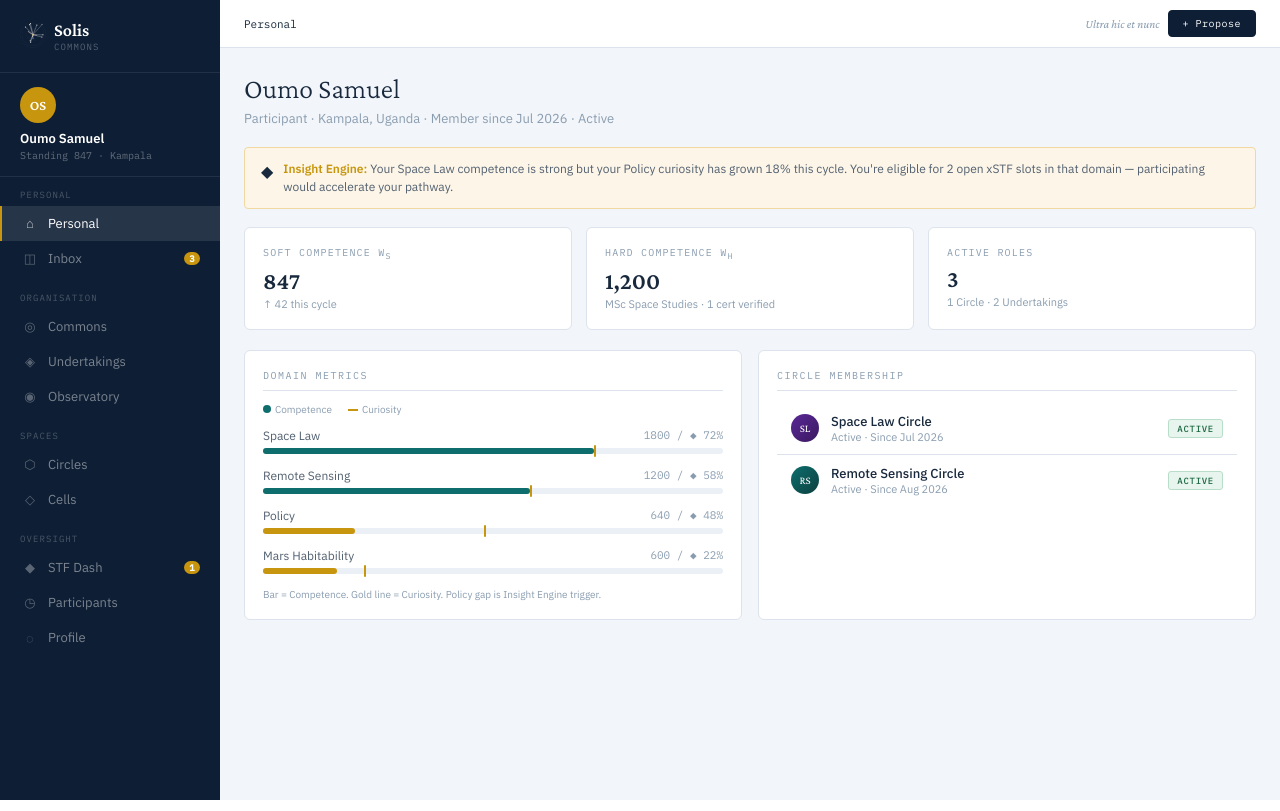
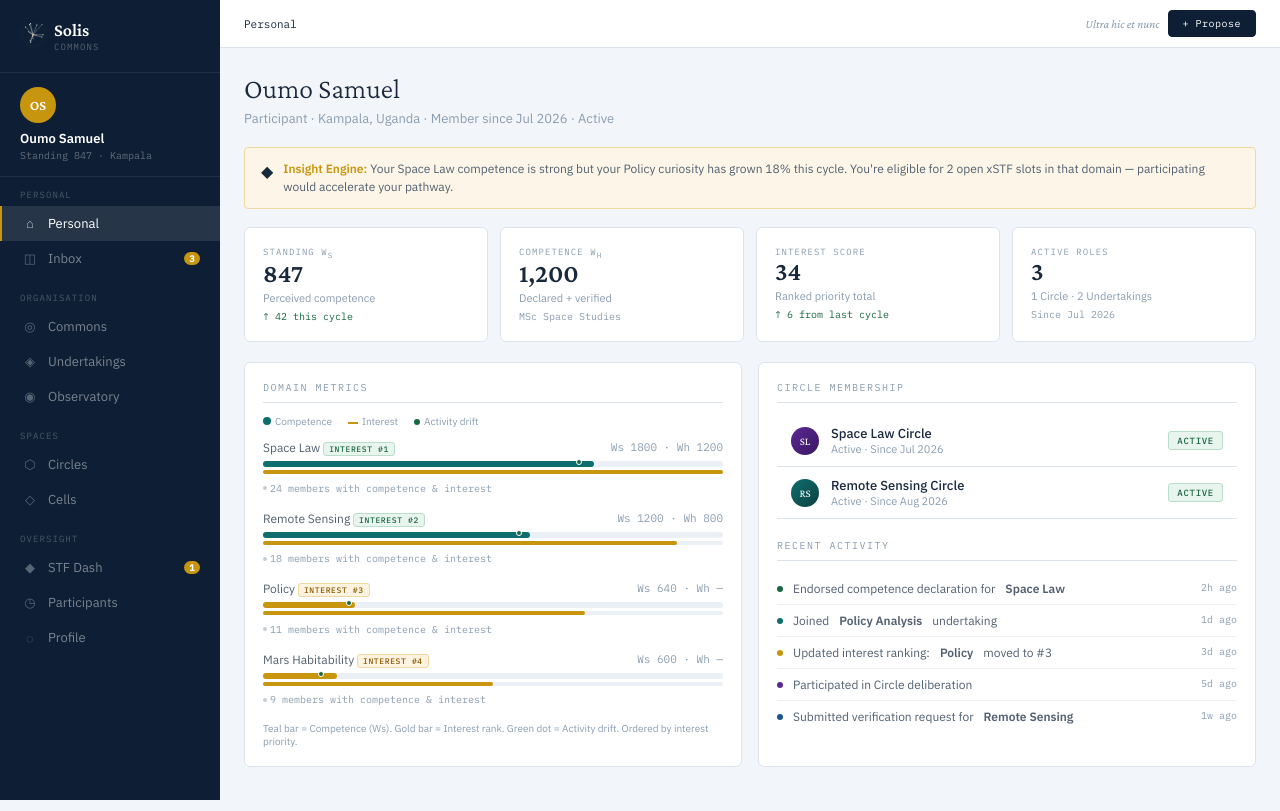
Before and after one commit to oumo-os/solis, a PHP site: page /platform/ in a window 1280 px wide. Run offline with PHP 8.4, Linux system fonts and the light colour scheme; some web fonts are replaced.

Commit message:
Platform metrics: interest ranking, dual domain bars, activity tracking, richer profile

```diff
--- a/platform/css/platform.css
+++ b/platform/css/platform.css
@@ -81,6 +81,7 @@ body{font-family:var(--sans);background:var(--bg);color:var(--text);min-height:1
 /* ── Layout ── */
 .g2{display:grid;grid-template-columns:1fr 1fr;gap:16px;margin-bottom:20px}
 .g3{display:grid;grid-template-columns:1fr 1fr 1fr;gap:14px;margin-bottom:20px}
+.g4{display:grid;grid-template-columns:1fr 1fr 1fr 1fr;gap:12px;margin-bottom:20px}
 .container{max-width:840px}
 .row{display:flex;gap:20px}
 .col{flex:1;min-width:0}
@@ -136,6 +137,35 @@ body{font-family:var(--sans);background:var(--bg);color:var(--text);min-height:1
 .bar-lgd{display:flex;gap:16px;margin-bottom:12px;font-size:10px;color:var(--text-tertiary);align-items:center}
 .lgd-dot{width:8px;height:8px;border-radius:50%;display:inline-block;margin-right:4px}
 .lgd-line{width:10px;height:2px;background:var(--gold);display:inline-block;margin-right:4px;vertical-align:middle}
+.bar-row-multi{margin-bottom:16px}
+.bar-dual{display:flex;flex-direction:column;gap:3px}
+.bar-trk-interest{height:4px;background:var(--border-subtle);border-radius:2px;position:relative}
+.bar-fill-interest{height:100%;border-radius:2px;background:var(--gold);transition:width .6s ease}
+.drift-marker{position:absolute;top:-2px;width:6px;height:6px;border-radius:50%;background:var(--green);border:1.5px solid var(--surface);z-index:1}
+.member-count{display:inline-flex;align-items:center;gap:3px;font-family:var(--mono);font-size:10px;color:var(--text-tertiary);margin-top:4px}
+.member-count .dot{width:4px;height:4px;border-radius:50%;background:var(--text-tertiary);opacity:.5}
+
+/* ── Metric Cards ── */
+.metric-card{display:flex;flex-direction:column;gap:2px}
+.metric-card .mc-label{font-family:var(--mono);font-size:9px;letter-spacing:.12em;text-transform:uppercase;color:var(--text-tertiary)}
+.metric-card .mc-val{font-family:var(--serif);font-size:26px;font-weight:600;color:var(--text);line-height:1}
+.metric-card .mc-sub{font-size:11px;color:var(--text-tertiary);margin-top:2px}
+.metric-card .mc-drift{font-family:var(--mono);font-size:10px;margin-top:3px}
+.mc-up{color:var(--green)} .mc-down{color:var(--red)} .mc-flat{color:var(--text-tertiary)}
+
+/* ── Profile ── */
+.profile-header{display:flex;gap:20px;align-items:flex-start;margin-bottom:24px}
+.profile-info{flex:1}
+.profile-info h1{font-family:var(--serif);font-size:22px;font-weight:700;color:var(--text);margin:0 0 4px}
+.profile-info .meta{font-size:12px;color:var(--text-secondary);margin-bottom:8px}
+.profile-standing{text-align:right}
+.profile-standing .val{font-family:var(--serif);font-size:36px;font-weight:700;color:var(--navy);line-height:1}
+.profile-standing .lbl{font-family:var(--mono);font-size:9px;letter-spacing:.12em;text-transform:uppercase;color:var(--text-tertiary);margin-top:2px}
+.profile-bio{font-size:13px;color:var(--text-secondary);line-height:1.6;margin:12px 0;padding:12px 14px;background:var(--surface-raised);border-radius:var(--radius);border:1px solid var(--border)}
+.activity-item{display:flex;gap:10px;padding:8px 0;border-bottom:1px solid var(--border-subtle);font-size:12px;color:var(--text-secondary)}
+.activity-item:last-child{border-bottom:none}
+.activity-item .ai-dot{width:6px;height:6px;border-radius:50%;margin-top:5px;flex-shrink:0}
+.activity-item .ai-when{font-family:var(--mono);font-size:10px;color:var(--text-tertiary);margin-left:auto;flex-shrink:0}
 
 /* ── Feed ── */
 .feed-item{display:flex;gap:14px;padding:13px 0;border-bottom:1px solid var(--border)}
@@ -324,7 +354,7 @@ body{font-family:var(--sans);background:var(--bg);color:var(--text);min-height:1
   .topbar{padding:0 16px}
   .content{padding:16px}
   .motto{display:none}
-  .g2,.g3{grid-template-columns:1fr}
+  .g2,.g3,.g4{grid-template-columns:1fr}
   .stat-row{flex-direction:column}
   .row{flex-direction:column}
   .col-sidebar{width:100%}
--- a/platform/index.html
+++ b/platform/index.html
@@ -61,20 +61,49 @@
     <div class="page-title">Oumo Samuel</div>
     <div class="page-sub">Participant · Kampala, Uganda · Member since Jul 2026 · Active</div>
     <div class="insight"><div class="iicon">◆</div><div class="itext"><strong>Insight Engine:</strong> Your Space Law competence is strong but your Policy curiosity has grown 18% this cycle. You're eligible for 2 open xSTF slots in that domain — participating would accelerate your pathway.</div></div>
-    <div class="g3">
-      <div class="card"><div class="text-label mb-2">Soft Competence W<sub>s</sub></div><div style="font-family:var(--serif);font-size:24px;font-weight:600;color:var(--text);line-height:1;">847</div><div style="font-size:11px;color:var(--text-tertiary);margin-top:4px">↑ 42 this cycle</div></div>
-      <div class="card"><div class="text-label mb-2">Hard Competence W<sub>h</sub></div><div style="font-family:var(--serif);font-size:24px;font-weight:600;color:var(--text);line-height:1;">1,200</div><div style="font-size:11px;color:var(--text-tertiary);margin-top:4px">MSc Space Studies · 1 cert verified</div></div>
-      <div class="card"><div class="text-label mb-2">Active Roles</div><div style="font-family:var(--serif);font-size:24px;font-weight:600;color:var(--text);line-height:1;">3</div><div style="font-size:11px;color:var(--text-tertiary);margin-top:4px">1 Circle · 2 Undertakings</div></div>
+    <div class="g4" style="margin-bottom:20px">
+      <div class="card metric-card"><div class="mc-label">Standing W<sub>s</sub></div><div class="mc-val">847</div><div class="mc-sub">Perceived competence</div><div class="mc-drift mc-up">↑ 42 this cycle</div></div>
+      <div class="card metric-card"><div class="mc-label">Competence W<sub>h</sub></div><div class="mc-val">1,200</div><div class="mc-sub">Declared + verified</div><div class="mc-drift mc-flat">MSc Space Studies</div></div>
+      <div class="card metric-card"><div class="mc-label">Interest Score</div><div class="mc-val">34</div><div class="mc-sub">Ranked priority total</div><div class="mc-drift mc-up">↑ 6 from last cycle</div></div>
+      <div class="card metric-card"><div class="mc-label">Active Roles</div><div class="mc-val">3</div><div class="mc-sub">1 Circle · 2 Undertakings</div><div class="mc-drift mc-flat">Since Jul 2026</div></div>
     </div>
     <div class="g2">
       <div class="card">
         <div class="sec">Domain Metrics</div>
-        <div class="bar-lgd"><span><span class="lgd-dot" style="background:var(--teal)"></span>Competence</span><span><span class="lgd-line"></span>Curiosity</span></div>
-        <div class="bar-row"><div class="bar-lbl"><span>Space Law</span><span class="v">1800 / ◆ 72%</span></div><div class="bar-trk"><div class="bar-fill" style="width:72%"></div><div class="bar-mark" style="left:72%"></div></div></div>
-        <div class="bar-row"><div class="bar-lbl"><span>Remote Sensing</span><span class="v">1200 / ◆ 58%</span></div><div class="bar-trk"><div class="bar-fill" style="width:58%"></div><div class="bar-mark" style="left:58%"></div></div></div>
-        <div class="bar-row"><div class="bar-lbl"><span>Policy</span><span class="v">640 / ◆ 48%</span></div><div class="bar-trk"><div class="bar-fill" style="width:20%;background:var(--gold)"></div><div class="bar-mark" style="left:48%"></div></div></div>
-        <div class="bar-row"><div class="bar-lbl"><span>Mars Habitability</span><span class="v">600 / ◆ 22%</span></div><div class="bar-trk"><div class="bar-fill" style="width:16%;background:var(--gold)"></div><div class="bar-mark" style="left:22%"></div></div></div>
-        <div style="font-size:10px;color:var(--text-tertiary);margin-top:10px">Bar = Competence. Gold line = Curiosity. Policy gap is Insight Engine trigger.</div>
+        <div class="bar-lgd"><span><span class="lgd-dot" style="background:var(--teal)"></span>Competence</span><span><span class="lgd-line"></span>Interest</span><span><span class="lgd-dot" style="background:var(--green);width:6px;height:6px"></span>Activity drift</span></div>
+        <div class="bar-row-multi">
+          <div class="bar-lbl"><span>Space Law <span class="badge b-active" style="font-size:8px;padding:1px 5px">Interest #1</span></span><span class="v">Ws 1800 · Wh 1200</span></div>
+          <div class="bar-dual">
+            <div class="bar-trk"><div class="bar-fill" style="width:72%"></div><div class="drift-marker" style="left:68%"></div></div>
+            <div class="bar-trk-interest"><div class="bar-fill-interest" style="width:100%"></div></div>
+          </div>
+          <div class="member-count"><span class="dot"></span>24 members with competence & interest</div>
+        </div>
+        <div class="bar-row-multi">
+          <div class="bar-lbl"><span>Remote Sensing <span class="badge b-active" style="font-size:8px;padding:1px 5px">Interest #2</span></span><span class="v">Ws 1200 · Wh 800</span></div>
+          <div class="bar-dual">
+            <div class="bar-trk"><div class="bar-fill" style="width:58%"></div><div class="drift-marker" style="left:55%"></div></div>
+            <div class="bar-trk-interest"><div class="bar-fill-interest" style="width:90%"></div></div>
+          </div>
+          <div class="member-count"><span class="dot"></span>18 members with competence & interest</div>
+        </div>
+        <div class="bar-row-multi">
+          <div class="bar-lbl"><span>Policy <span class="badge b-pending" style="font-size:8px;padding:1px 5px">Interest #3</span></span><span class="v">Ws 640 · Wh —</span></div>
+          <div class="bar-dual">
+            <div class="bar-trk"><div class="bar-fill" style="width:20%;background:var(--gold)"></div><div class="drift-marker" style="left:18%"></div></div>
+            <div class="bar-trk-interest"><div class="bar-fill-interest" style="width:70%"></div></div>
+          </div>
+          <div class="member-count"><span class="dot"></span>11 members with competence & interest</div>
+        </div>
+        <div class="bar-row-multi">
+          <div class="bar-lbl"><span>Mars Habitability <span class="badge b-pending" style="font-size:8px;padding:1px 5px">Interest #4</span></span><span class="v">Ws 600 · Wh —</span></div>
+          <div class="bar-dual">
+            <div class="bar-trk"><div class="bar-fill" style="width:16%;background:var(--gold)"></div><div class="drift-marker" style="left:12%"></div></div>
+            <div class="bar-trk-interest"><div class="bar-fill-interest" style="width:50%"></div></div>
+          </div>
+          <div class="member-count"><span class="dot"></span>9 members with competence & interest</div>
+        </div>
+        <div style="font-size:10px;color:var(--text-tertiary);margin-top:10px">Teal bar = Competence (Ws). Gold bar = Interest rank. Green dot = Activity drift. Ordered by interest priority.</div>
       </div>
       <div class="card">
         <div class="sec">Circle Membership</div>
@@ -88,6 +117,12 @@
           <div style="flex:1"><div style="font-size:13px;color:var(--text);font-weight:500">Remote Sensing Circle</div><div style="font-size:11px;color:var(--text-tertiary)">Active · Since Aug 2026</div></div>
           <span class="badge b-active">Active</span>
         </div>
+        <div class="sec" style="margin-top:20px">Recent Activity</div>
+        <div class="activity-item"><div class="ai-dot" style="background:var(--green)"></div>Endorsed competence declaration for <strong>Space Law</strong><div class="ai-when">2h ago</div></div>
+        <div class="activity-item"><div class="ai-dot" style="background:var(--teal)"></div>Joined <strong>Policy Analysis</strong> undertaking<div class="ai-when">1d ago</div></div>
+        <div class="activity-item"><div class="ai-dot" style="background:var(--gold)"></div>Updated interest ranking: <strong>Policy</strong> moved to #3<div class="ai-when">3d ago</div></div>
+        <div class="activity-item"><div class="ai-dot" style="background:var(--purple)"></div>Participated in Circle deliberation<div class="ai-when">5d ago</div></div>
+        <div class="activity-item"><div class="ai-dot" style="background:var(--blue)"></div>Submitted verification request for <strong>Remote Sensing</strong><div class="ai-when">1w ago</div></div>
       </div>
     </div>
   </div>
@@ -441,33 +476,74 @@
   <div class="view" id="view-profile">
     <div class="page-title">Profile</div>
     <div class="page-sub">Your competence declarations and standing</div>
-    <div class="flex items-center gap-4 mb-6">
+    <div class="profile-header">
       <div class="avatar avatar-gold avatar-xl">OS</div>
-      <div style="flex:1">
-        <h1 class="text-xl serif">Oumo Samuel</h1>
-        <p class="text-xs mb-3" style="color:var(--text-secondary)">Kampala, Uganda · Participant since Jul 2026</p>
-        <div class="flex gap-1"><span class="tag tag-purple">Space Law</span> <span class="tag tag-amber">Mars Habitability</span> <span class="tag tag-green">Remote Sensing</span></div>
+      <div class="profile-info">
+        <h1>Oumo Samuel</h1>
+        <div class="meta">Kampala, Uganda · Participant since Jul 2026 · Active</div>
+        <div class="flex gap-1"><span class="tag tag-purple">Space Law</span> <span class="tag tag-amber">Mars Habitability</span> <span class="tag tag-green">Remote Sensing</span> <span class="tag tag-blue">Policy</span></div>
       </div>
-      <div style="text-align:right">
-        <div class="text-label mb-2">Standing</div>
-        <div class="serif" style="font-size:32px;font-weight:700;color:var(--navy)">847</div>
+      <div class="profile-standing">
+        <div class="val">847</div>
+        <div class="lbl">Standing</div>
         <div class="progress mt-4" style="width:120px"><div class="progress-fill" style="width:28%"></div></div>
       </div>
     </div>
-    <div class="sec">Competence Declarations</div>
-    <table class="tbl" style="margin-bottom:20px">
-      <tr><th>Domain</th><th>Declared W<sub>s</sub></th><th>Verified W<sub>s</sub></th><th>Declared W<sub>h</sub></th><th>Verified W<sub>h</sub></th><th>Status</th></tr>
-      <tr><td class="s">Space Law</td><td class="m">1,800</td><td class="m">1,720</td><td class="m">1,200</td><td class="m">1,200</td><td><span class="badge b-active">Verified</span></td></tr>
-      <tr><td class="s">Remote Sensing</td><td class="m">1,200</td><td class="m">1,150</td><td class="m">800</td><td class="m">800</td><td><span class="badge b-active">Verified</span></td></tr>
-      <tr><td class="s">Policy</td><td class="m">640</td><td class="m">—</td><td class="m">—</td><td class="m">—</td><td><span class="badge b-pending">Pending</span></td></tr>
-      <tr><td class="s">Mars Habitability</td><td class="m">600</td><td class="m">—</td><td class="m">—</td><td class="m">—</td><td><span class="badge b-pending">Pending</span></td></tr>
-    </table>
-    <div class="sec">Domain Metrics</div>
-    <div class="bar-lgd"><span><span class="lgd-dot" style="background:var(--teal)"></span>Competence</span><span><span class="lgd-line"></span>Curiosity</span></div>
-    <div class="bar-row"><div class="bar-lbl"><span>Space Law</span><span class="v">1800 / ◆ 72%</span></div><div class="bar-trk"><div class="bar-fill" style="width:72%"></div><div class="bar-mark" style="left:72%"></div></div></div>
-    <div class="bar-row"><div class="bar-lbl"><span>Remote Sensing</span><span class="v">1200 / ◆ 58%</span></div><div class="bar-trk"><div class="bar-fill" style="width:58%"></div><div class="bar-mark" style="left:58%"></div></div></div>
-    <div class="bar-row"><div class="bar-lbl"><span>Policy</span><span class="v">640 / ◆ 48%</span></div><div class="bar-trk"><div class="bar-fill" style="width:20%;background:var(--gold)"></div><div class="bar-mark" style="left:48%"></div></div></div>
-    <div class="bar-row"><div class="bar-lbl"><span>Mars Habitability</span><span class="v">600 / ◆ 22%</span></div><div class="bar-trk"><div class="bar-fill" style="width:16%;background:var(--gold)"></div><div class="bar-mark" style="left:22%"></div></div></div>
+    <div class="profile-bio">Space law researcher with focus on planetary protection frameworks. Interested in how governance structures adapt to deep space exploration. Active contributor to commons-based policy development.</div>
+    <div class="g2" style="margin-bottom:20px">
+      <div class="card">
+        <div class="sec">Competence Declarations</div>
+        <table class="tbl">
+          <tr><th>Domain</th><th>Interest</th><th>Ws</th><th>Wh</th><th>Status</th></tr>
+          <tr><td class="s">Space Law</td><td class="m">#1</td><td class="m">1,800</td><td class="m">1,200</td><td><span class="badge b-active">Verified</span></td></tr>
+          <tr><td class="s">Remote Sensing</td><td class="m">#2</td><td class="m">1,200</td><td class="m">800</td><td><span class="badge b-active">Verified</span></td></tr>
+          <tr><td class="s">Policy</td><td class="m">#3</td><td class="m">640</td><td class="m">—</td><td><span class="badge b-pending">Pending</span></td></tr>
+          <tr><td class="s">Mars Habitability</td><td class="m">#4</td><td class="m">600</td><td class="m">—</td><td><span class="badge b-pending">Pending</span></td></tr>
+        </table>
+      </div>
+      <div class="card">
+        <div class="sec">Interest Ranking</div>
+        <div style="font-size:12px;color:var(--text-secondary);margin-bottom:12px">Your declared interests, ordered by priority. Drag to reorder.</div>
+        <div class="hrow" style="cursor:grab"><div style="font-family:var(--mono);font-size:11px;color:var(--text-tertiary);width:20px">1</div><div style="flex:1;font-size:13px;color:var(--text);font-weight:500">Space Law</div><div class="bar-trk-interest" style="width:60px"><div class="bar-fill-interest" style="width:100%"></div></div></div>
+        <div class="hrow" style="cursor:grab"><div style="font-family:var(--mono);font-size:11px;color:var(--text-tertiary);width:20px">2</div><div style="flex:1;font-size:13px;color:var(--text);font-weight:500">Remote Sensing</div><div class="bar-trk-interest" style="width:60px"><div class="bar-fill-interest" style="width:90%"></div></div></div>
+        <div class="hrow" style="cursor:grab"><div style="font-family:var(--mono);font-size:11px;color:var(--text-tertiary);width:20px">3</div><div style="flex:1;font-size:13px;color:var(--text);font-weight:500">Policy</div><div class="bar-trk-interest" style="width:60px"><div class="bar-fill-interest" style="width:70%"></div></div></div>
+        <div class="hrow" style="cursor:grab"><div style="font-family:var(--mono);font-size:11px;color:var(--text-tertiary);width:20px">4</div><div style="flex:1;font-size:13px;color:var(--text);font-weight:500">Mars Habitability</div><div class="bar-trk-interest" style="width:60px"><div class="bar-fill-interest" style="width:50%"></div></div></div>
+        <div style="font-size:10px;color:var(--text-tertiary);margin-top:10px">#1 = 10 pts, #4 = 4 pts. Interest drift tracked against activity.</div>
+      </div>
+    </div>
+    <div class="g2">
+      <div class="card">
+        <div class="sec">Domain Metrics</div>
+        <div class="bar-lgd"><span><span class="lgd-dot" style="background:var(--teal)"></span>Competence</span><span><span class="lgd-line"></span>Interest</span><span><span class="lgd-dot" style="background:var(--green);width:6px;height:6px"></span>Drift</span></div>
+        <div class="bar-row-multi">
+          <div class="bar-lbl"><span>Space Law</span><span class="v">Ws 1800 · Wh 1200 · 24 members</span></div>
+          <div class="bar-dual"><div class="bar-trk"><div class="bar-fill" style="width:72%"></div><div class="drift-marker" style="left:68%"></div></div><div class="bar-trk-interest"><div class="bar-fill-interest" style="width:100%"></div></div></div>
+        </div>
+        <div class="bar-row-multi">
+          <div class="bar-lbl"><span>Remote Sensing</span><span class="v">Ws 1200 · Wh 800 · 18 members</span></div>
+          <div class="bar-dual"><div class="bar-trk"><div class="bar-fill" style="width:58%"></div><div class="drift-marker" style="left:55%"></div></div><div class="bar-trk-interest"><div class="bar-fill-interest" style="width:90%"></div></div></div>
+        </div>
+        <div class="bar-row-multi">
+          <div class="bar-lbl"><span>Policy</span><span class="v">Ws 640 · Wh — · 11 members</span></div>
+          <div class="bar-dual"><div class="bar-trk"><div class="bar-fill" style="width:20%;background:var(--gold)"></div><div class="drift-marker" style="left:18%"></div></div><div class="bar-trk-interest"><div class="bar-fill-interest" style="width:70%"></div></div></div>
+        </div>
+        <div class="bar-row-multi">
+          <div class="bar-lbl"><span>Mars Habitability</span><span class="v">Ws 600 · Wh — · 9 members</span></div>
+          <div class="bar-dual"><div class="bar-trk"><div class="bar-fill" style="width:16%;background:var(--gold)"></div><div class="drift-marker" style="left:12%"></div></div><div class="bar-trk-interest"><div class="bar-fill-interest" style="width:50%"></div></div></div>
+        </div>
+      </div>
+      <div class="card">
+        <div class="sec">Tracked Activity</div>
+        <div class="activity-item"><div class="ai-dot" style="background:var(--green)"></div>Endorsed competence declaration for <strong>Space Law</strong><div class="ai-when">2h ago</div></div>
+        <div class="activity-item"><div class="ai-dot" style="background:var(--teal)"></div>Joined <strong>Policy Analysis</strong> undertaking<div class="ai-when">1d ago</div></div>
+        <div class="activity-item"><div class="ai-dot" style="background:var(--gold)"></div>Updated interest ranking: <strong>Policy</strong> moved to #3<div class="ai-when">3d ago</div></div>
+        <div class="activity-item"><div class="ai-dot" style="background:var(--purple)"></div>Participated in Circle deliberation<div class="ai-when">5d ago</div></div>
+        <div class="activity-item"><div class="ai-dot" style="background:var(--blue)"></div>Submitted verification request for <strong>Remote Sensing</strong><div class="ai-when">1w ago</div></div>
+        <div class="activity-item"><div class="ai-dot" style="background:var(--green)"></div>Competence verified by 3 peers in <strong>Space Law</strong><div class="ai-when">2w ago</div></div>
+        <div class="activity-item"><div class="ai-dot" style="background:var(--amber)"></div>Interest drift detected: <strong>Mars Habitability</strong> declining<div class="ai-when">2w ago</div></div>
+        <div style="font-size:10px;color:var(--text-tertiary);margin-top:10px">Activity influences Ws drift. Interest drift = gap between declared interest and actual engagement.</div>
+      </div>
+    </div>
   </div>
 
   </div><!-- /content -->
```
